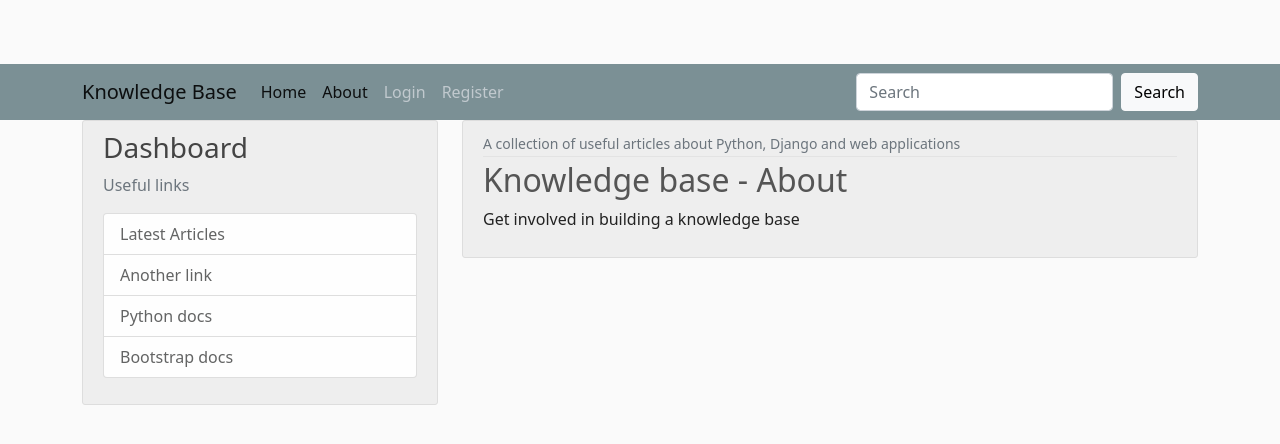
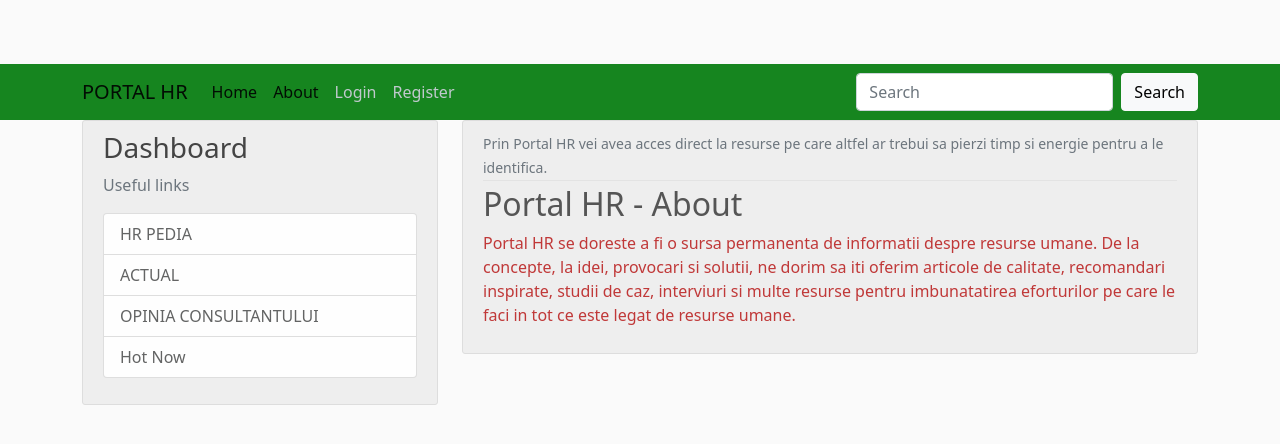
Before and after one commit to lauracarpaciu/HR_App, a Django app: page /about/ in a window 1280 px wide. Shown: the top 444 px of the page. Run offline with Django 4.2, Linux system fonts and the light colour scheme; some libraries are stand-ins or nearby versions.

Commit message:
templares were modified

```diff
--- a/kb/models.py
+++ b/kb/models.py
@@ -66,7 +66,7 @@ class Employee(models.Model):
     salary = models.IntegerField()
     commission_pct = models.IntegerField()
     departments = models.ForeignKey(Department,on_delete=models.CASCADE)
-    jobs = models.ForeignKey(Job,on_delete=models.CASCADE)
+    jobs= models.ForeignKey(Job,on_delete=models.CASCADE)
 
 def __str__(self):
         return "%s %s" % (self.first_name, self.last_name)
--- a/kb/static/kb/main.css
+++ b/kb/static/kb/main.css
@@ -1,6 +1,6 @@
 body {
 	background: #fafafa;
-	color: #222222;
+	color: #c03838;
 	margin-top: 4rem;
 }
 
@@ -17,7 +17,7 @@ ul {
 	margin: 0;
 }
 .bg-darkgrey{
-    background-color: #7B9095;
+    background-color: #16851f;
 }
 .bg-magenta {
     background-color: #b55086;
--- a/kb/templates/kb/about.html
+++ b/kb/templates/kb/about.html
@@ -4,11 +4,11 @@
     <article class="media content-section">
         <div class="media-body">
           <div class="article-metadata">
-            <small class="text-muted">A collection of useful articles about Python, Django and web applications</small>
+            <small class="text-muted">Prin Portal HR vei avea acces direct la resurse pe care altfel ar trebui sa pierzi timp si energie pentru a le identifica.</small>
           </div>
-          <h2><a class="article-title" href="">Knowledge base - About</a></h2>
+          <h2><a class="article-title" href="">Portal HR - About</a></h2>
           <p>
-            Get involved in building a knowledge base
+            Portal HR se doreste a fi o sursa permanenta de informatii despre resurse umane. De la concepte, la idei, provocari si solutii, ne dorim sa iti oferim articole de calitate, recomandari inspirate, studii de caz, interviuri si multe resurse pentru imbunatatirea eforturilor pe care le faci in tot ce este legat de resurse umane.
           </p>
         </div>
       </article>
--- a/kb/templates/kb/base.html
+++ b/kb/templates/kb/base.html
@@ -20,7 +20,7 @@
     <header class="site-header">
         <nav class="navbar navbar-expand-lg navbar-light bg-darkgrey">
             <div class="container">
-              <a class="navbar-brand" href="{% url 'kb-home' %}">Knowledge Base</a>
+              <a class="navbar-brand" href="{% url 'kb-home' %}">PORTAL HR</a>
               <button class="navbar-toggler" type="button" data-bs-toggle="collapse" data-bs-target="#navbarSupportedContent" aria-controls="navbarSupportedContent" aria-expanded="false" aria-label="Toggle navigation">
                 <span class="navbar-toggler-icon"></span>
               </button>
@@ -79,10 +79,10 @@
             <h3>Dashboard</h3>
             <p class='text-muted'>Useful links </p>
               <ul class="list-group">
-                <li class="list-group-item list-group-item-light">Latest Articles</li>
-                <li class="list-group-item list-group-item-light">Another link</li>
-                <li class="list-group-item list-group-item-light">Python docs</li>
-                <li class="list-group-item list-group-item-light">Bootstrap docs</li>
+                <li class="list-group-item list-group-item-light">HR PEDIA</li>
+                <li class="list-group-item list-group-item-light">ACTUAL</li>
+                <li class="list-group-item list-group-item-light">OPINIA CONSULTANTULUI</li>
+                <li class="list-group-item list-group-item-light">Hot Now</li>
               </ul>
             </p>
           </div>
--- a/kb/views.py
+++ b/kb/views.py
@@ -35,9 +35,10 @@ def about(request):
     return render(request, 'kb/about.html', context)
 
 
+
 class ArticleCreateView(LoginRequiredMixin, CreateView):
-    model = Region
-    fields = ['region_name']
+    model = Employee
+    fields = ['first_name','last_name','email','phone_number','hire_date','salary','departments','jobs','commission_pct']
     success_url = reverse_lazy('kb-home')
 
     def form_valid(self, form):
```
Also changed, not shown: kb/templates/kb/employee_form.html (added, +18 -0 lines), kb/templates/kb/home.html (+8 -6 lines).
